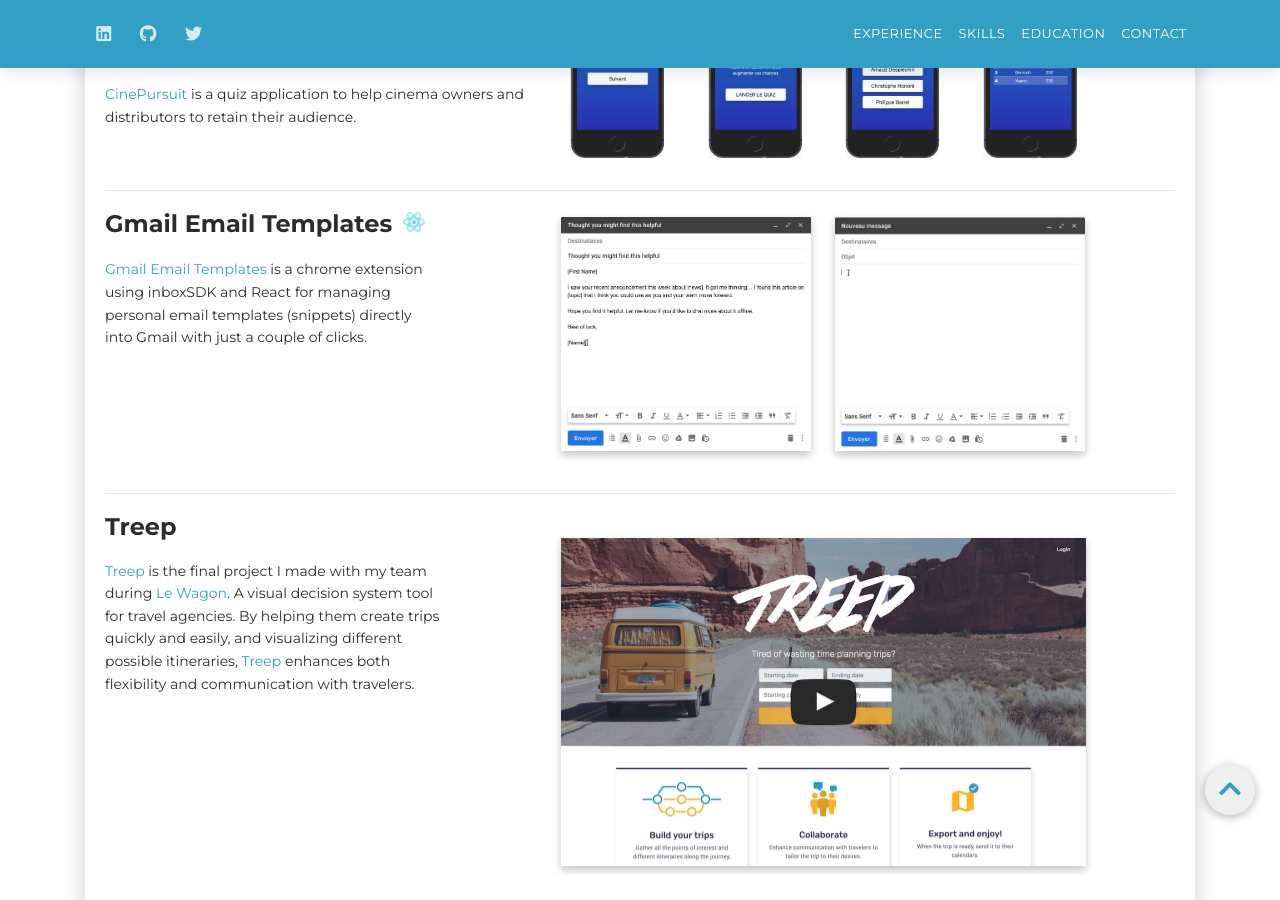
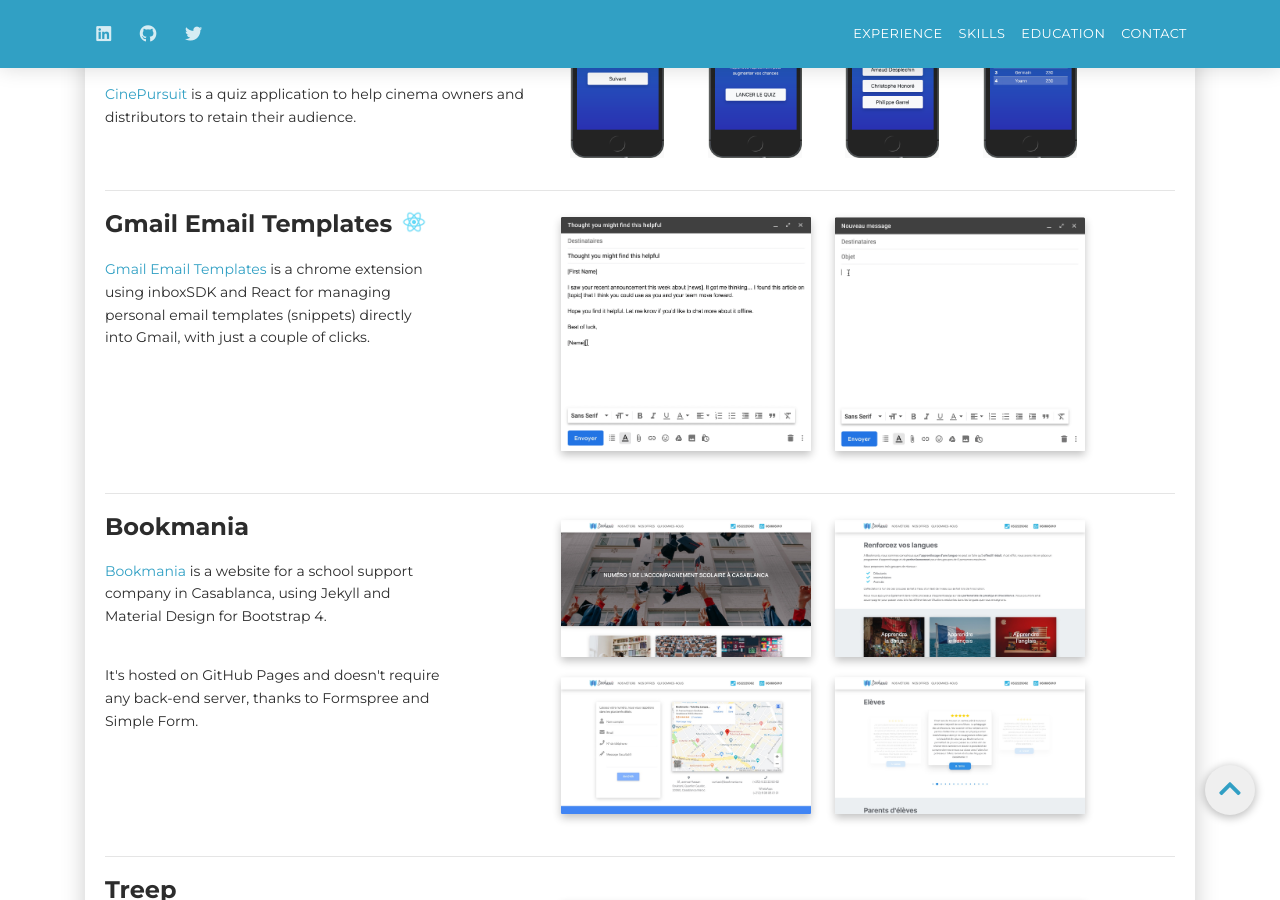
Before and after one commit to ynnsnr/resume, a Jekyll site: the page built from index.md, in a window 1280 px wide and 900 px high, scrolled down 1120 px. Built offline with Jekyll 4.4.1, drawn with Linux system fonts in a browser that asks for light colours; nearby versions of some CDN libraries; some of the changed text lies outside the part shown.

Commit message:
Added Bookmania project

```diff
--- a/index.md
+++ b/index.md
@@ -162,7 +162,7 @@
                 Gmail Email Templates
                 <img src="assets/images/react.png" height="36px" style="padding-bottom: 6px;">
               </div>
-              <p><a href="https://github.com/ynnsnr/gmail-email-templates" target="_blank">Gmail Email Templates</a> is a chrome extension using inboxSDK and React for managing personal email templates (snippets) directly into Gmail with just a couple of clicks.</p>
+              <p><a href="https://github.com/ynnsnr/gmail-email-templates" target="_blank">Gmail Email Templates</a> is a chrome extension using inboxSDK and React for managing personal email templates (snippets) directly into Gmail, with just a couple of clicks.</p>
             </div>
             <div class="col-lg-8">
               <ul id="gifs">
@@ -184,9 +184,52 @@
 
           <div class="row">
             <div class="col-lg-4">
+              <div class="h4 mt-0 title">Bookmania</div>
+              <p>
+                <a href="https://www.bookmania.ma/" target="_blank">Bookmania</a> is a website for a school support company in Casablanca, using Jekyll and Material Design for Bootstrap 4.
+              </p>
+              <br>
+              <p>
+                It's hosted on GitHub Pages and doesn't require any back-end server, thanks to Formspree and Simple Form.
+              </p>
+            </div>
+            <div class="col-lg-8">
+              <ul id="imageGallery">
+                <li>
+                  <a href="assets/images/bookmania-home.jpg">
+                    <img src="assets/images/bookmania-home.jpg">
+                  </a>
+                </li>
+                <li>
+                  <a href="assets/images/bookmania-languages.jpg">
+                    <img src="assets/images/bookmania-languages.jpg">
+                  </a>
+                </li>
+                <li>
+                  <a href="assets/images/bookmania-contact.jpg">
+                    <img src="assets/images/bookmania-contact.jpg">
+                  </a>
+                </li>
+                <li>
+                  <a href="assets/images/bookmania-reviews.jpg">
+                    <img src="assets/images/bookmania-reviews.jpg">
+                  </a>
+                </li>
+              </ul>
+            </div>
+          </div>
+
+          <hr>
+
+          <div class="row">
+            <div class="col-lg-4">
               <div class="h4 mt-0 title">Treep</div>
               <p>
-                <a href="http://treep.pw" target="_blank">Treep</a> is the final project I made with my team during <a href="https://www.lewagon.com" target="_blank">Le Wagon</a>. A visual decision system tool for travel agencies. By helping them create trips quickly and easily, and visualizing different possible itineraries, <a href="http://treep.pw" target="_blank">Treep</a> enhances both flexibility and communication with travelers.
+                <a href="http://treep.pw" target="_blank">Treep</a> is the final project I made with my team during <a href="https://www.lewagon.com" target="_blank">Le Wagon</a>. A visual decision system tool for travel agencies.
+              </p>
+              <br>
+              <p>
+                By helping them create trips quickly and easily, and visualizing different possible itineraries, <a href="http://treep.pw" target="_blank">Treep</a> enhances both flexibility and communication with travelers.
               </p>
             </div>
             <div class="col-lg-8">
@@ -297,13 +340,13 @@
               <div class="row">
                 <div class="col-6">
                   <div class="skills-elements">
+                    <img src="assets/images/chrome.ico">Extensions
+                  </div>
+                  <div class="skills-elements">
                     <img src="assets/images/heroku.png">Heroku
                   </div>
                   <div class="skills-elements">
                     <img src="assets/images/github.svg">Github
-                  </div>
-                  <div class="skills-elements">
-                    <img src="assets/images/chrome.ico">Extensions
                   </div>
                 </div>
                 <div class="col-6">
```
Also changed, not shown: assets/images/Bookmania.jpg (deleted), assets/images/bookmania-contact.jpg (added), assets/images/bookmania-home.jpg (added), assets/images/bookmania-languages.jpg (added), assets/images/bookmania-reviews.jpg (added).
